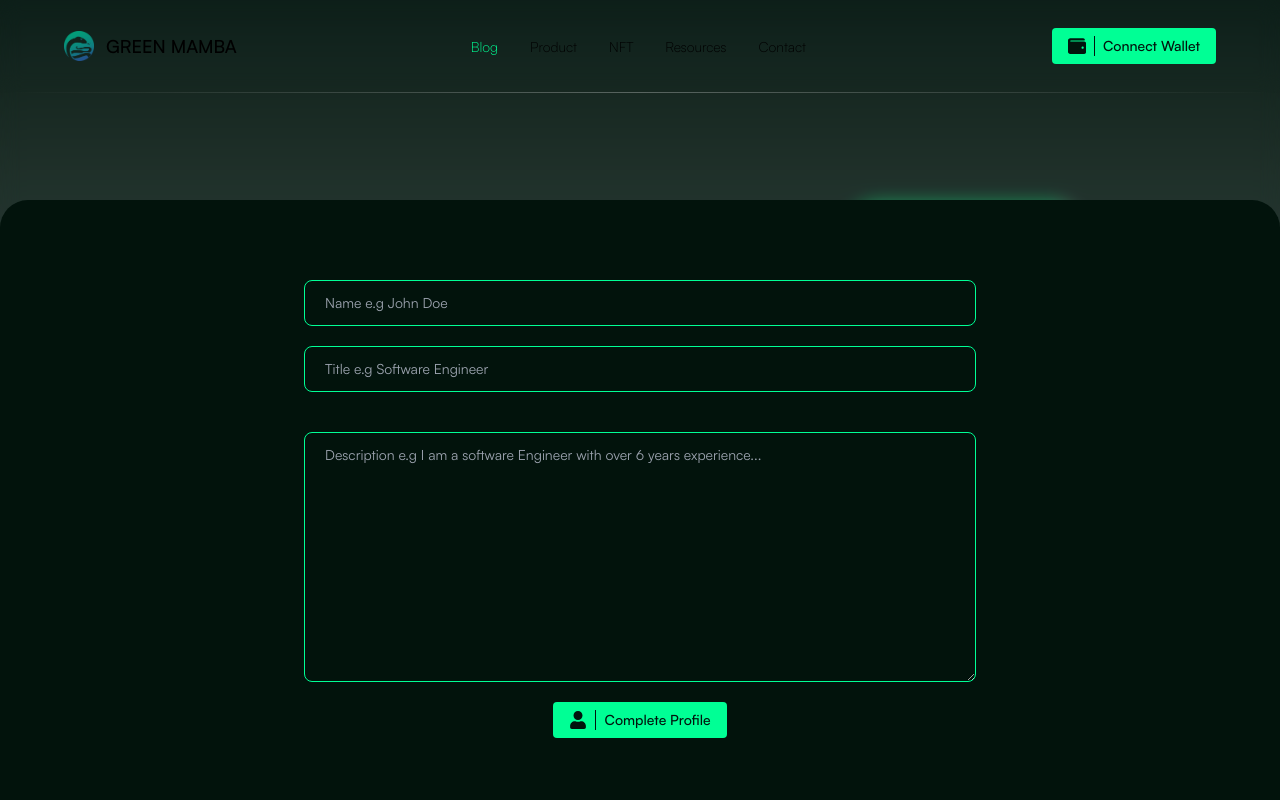
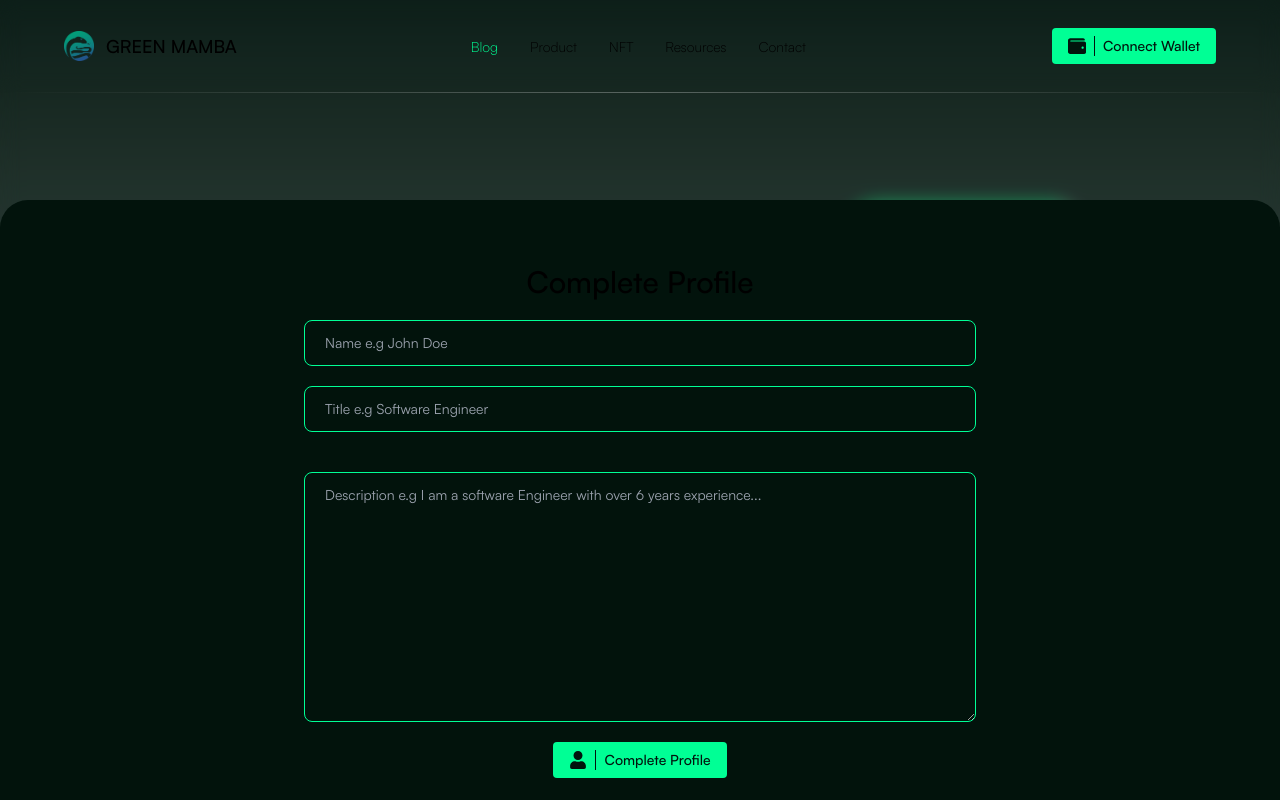
Before and after one commit to Stevolisis/green-mamba, a Next.js app: page / in a window 1280 px wide. Both pictures are taken after a click on the button "Connect Wallet". Shown: the top 800 px of the page. Built offline with nearby package versions, Linux system fonts and the light colour scheme.

Commit message:
heading added to complete profile slider

```diff
--- a/src/components/CompleteProfile.tsx
+++ b/src/components/CompleteProfile.tsx
@@ -12,7 +12,8 @@ const CompleteProfile = () => {
 
     return (
         <>
-            <form className='w-full sm:w-[55vw] pt-20 pb-5 px-4 flex flex-col justify-start items-center'>
+            <form className='w-full sm:w-[55vw] pt-16 pb-5 px-4 flex flex-col justify-start items-center'>
+                <h1 className='mb-5 font-[SatoshiMedium] text-3xl'>Complete Profile</h1>
                 <input className='mb-5 font-[SatoshiRegular] w-full text-sm bg-transparent border border-bgSecondary
                     focus:outline-bgSecondary focus:border-bgSecondary rounded-lg py-3 px-5' type="text" placeholder="Name e.g John Doe"
                     value={formData.name} onChange={(e)=> setFormData({...formData, name:e.target.value})}/>
```
